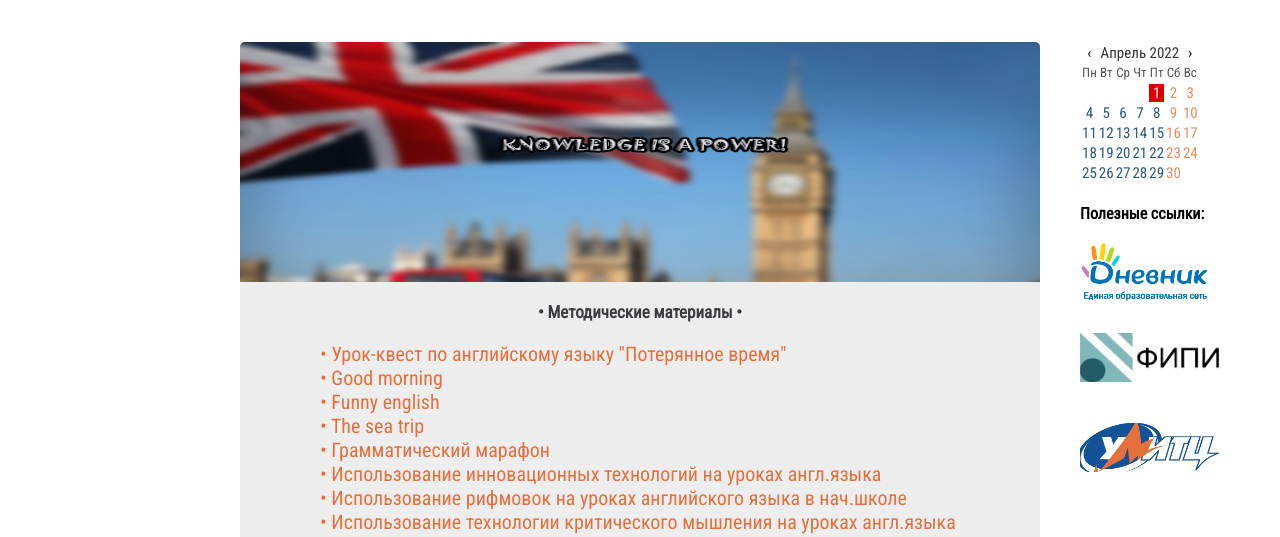
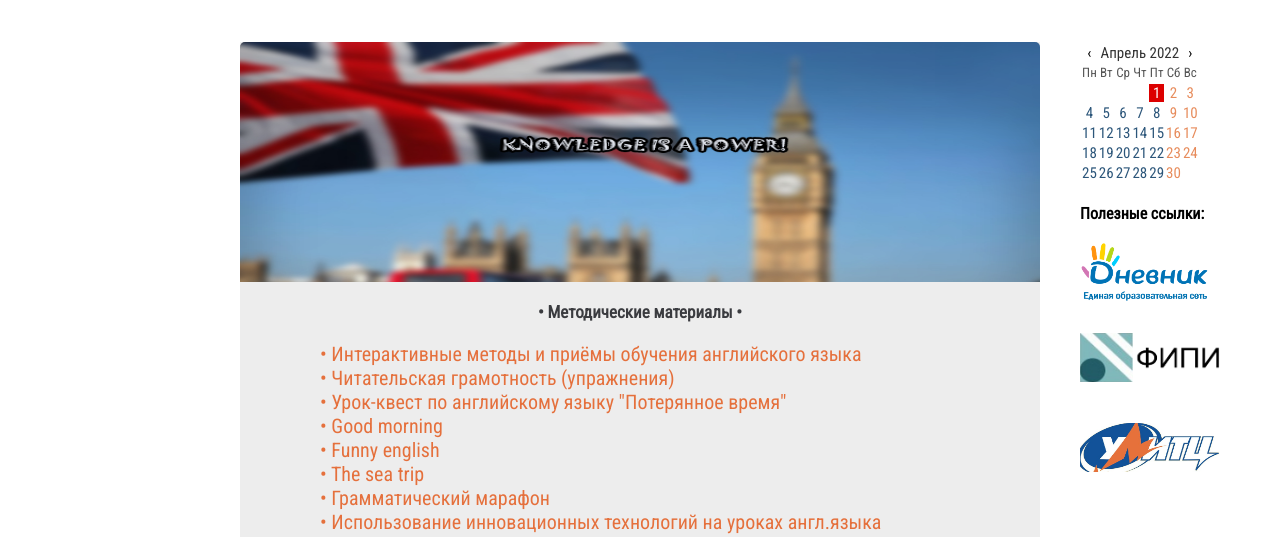
Before and after one commit to opt1st11/opt1st11.github.io, a plain HTML site: page materials.html in a window 1280 px wide. Shown: the part 263-800 px from the top of the page. Drawn offline with nearby package versions, Linux system fonts and the light colour scheme; files whose address does not match are found by name.

Commit message:
Update materials.html

```diff
--- a/materials.html
+++ b/materials.html
@@ -55,6 +55,8 @@
 			<div class="blog-body">
 				<div class="blog-text">
 					<p class="about-self">&#8226; Методические материалы &#8226;</p>
+						<a href="materials/методы.pdf" class="mat">&#8226; Интерактивные методы и приёмы обучения английского языка</a><br>
+						<a href="materials/читательская грамотность.pdf" class="mat">&#8226; Читательская грамотность (упражнения)</a><br>
 						<a href="materials/Урок-квест по английскому языку Потерянное время.pdf" class="mat">&#8226; Урок-квест по английскому языку "Потерянное время"</a><br>
 						<a href="materials/2класс-мн-число.pdf" class="mat">&#8226; Good morning</a><br>
 						<a href="materials/riddles.pdf" class="mat">&#8226; Funny english</a><br>
```
